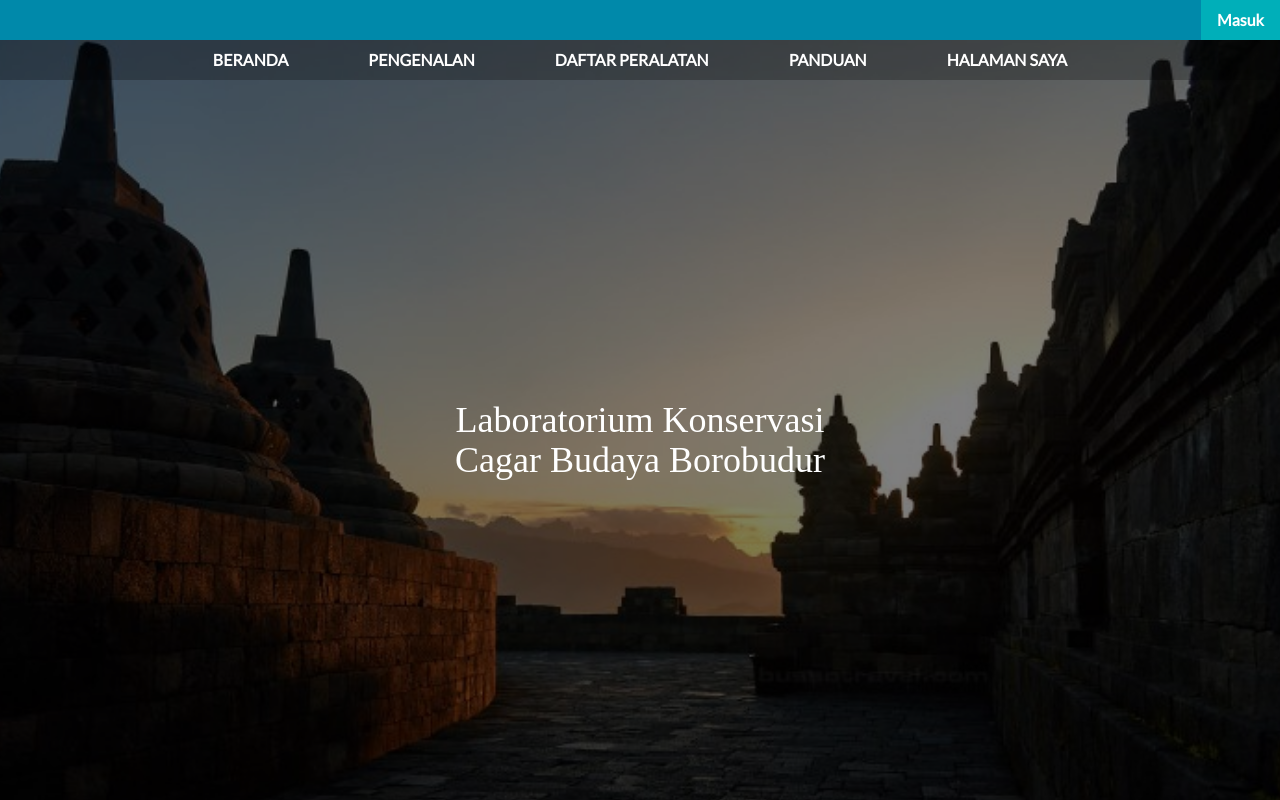
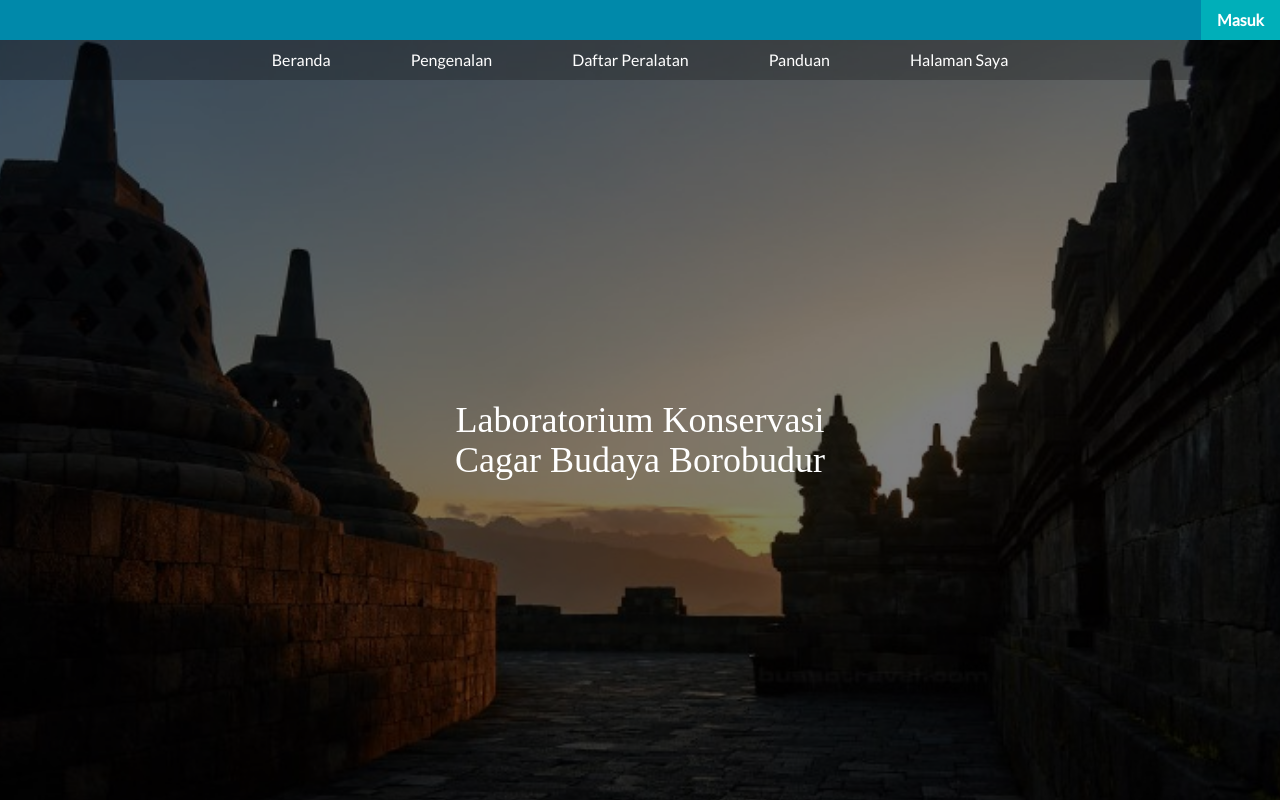
Before and after one commit to nurrochman954/LabMCB, a Next.js app in the folder labmcb/: page / in a window 1280 px wide. Shown: the top 800 px of the page. Built offline with nearby package versions, Linux system fonts and the light colour scheme; a web font is replaced by a local one.

Commit message:
fixing top bar

```diff
--- a/labmcb/components/TopBar.tsx
+++ b/labmcb/components/TopBar.tsx
@@ -15,10 +15,11 @@
   const [activeSection, setActiveSection] = useState(null);
   const [toggleMenu, setToggleMenu] = useState(false);
   const [isSticky, setIsSticky] = useState(false);
+  const [hoveringMenu, setHoveringMenu] = useState<string | null>(null);
 
   useEffect(() => {
     const handleScroll = () => {
-      const headerHeight = 40; // Mengurangi headerHeight untuk menempel lebih ke atas
+      const headerHeight = 40;
       setIsSticky(window.scrollY > headerHeight);
     };
 
@@ -51,9 +52,13 @@
 
   return (
     <header
-      className={`z-50 fixed left-0 right-0 bg-black transition-all duration-300 ${
-        isSticky ? "top-0 bg-opacity-40" : "top-[40px] bg-opacity-25"
-      } py-1`}
+      className={`z-50 fixed left-0 right-0 transition-all duration-300 ${
+        isSticky ? "top-0" : "top-[40px]"
+      } py-1 ${
+        hoveringMenu
+          ? "bg-white bg-opacity-100"
+          : "bg-black bg-opacity-25"
+      }`}
     >
       <div className="px-4 flex justify-end sm:hidden">
         <button
@@ -96,8 +101,15 @@
         {menus.map((menu, i) => (
           <Link key={i} href={menu.href} passHref>
             <div
-              className={`w-full sm:w-auto uppercase font-semibold text-base text-white text-center sm:px-3 lg:px-5 py-1 sm:py-1 rounded-2xl transition-all ease-linear
-              ${activeSection === menu.name ? "bg-green-500 shadow-md" : "hover:bg-green-500 hover:shadow-md active:bg-green-600"}`}
+              onMouseEnter={() => setHoveringMenu(menu.name)}
+              onMouseLeave={() => setHoveringMenu(null)}
+              className={`w-full sm:w-auto capitalize text-base text-center sm:px-3 lg:px-5 py-1 sm:py-1 rounded-2xl transition-all ease-linear ${
+                activeSection === menu.name
+                  ? "bg-gray-800 text-white shadow-md"
+                  : hoveringMenu === menu.name
+                  ? "font-bold underline text-black"
+                  : `text-${hoveringMenu ? 'black' : 'white'}`
+              }`}
             >
               {menu.name}
             </div>
```
